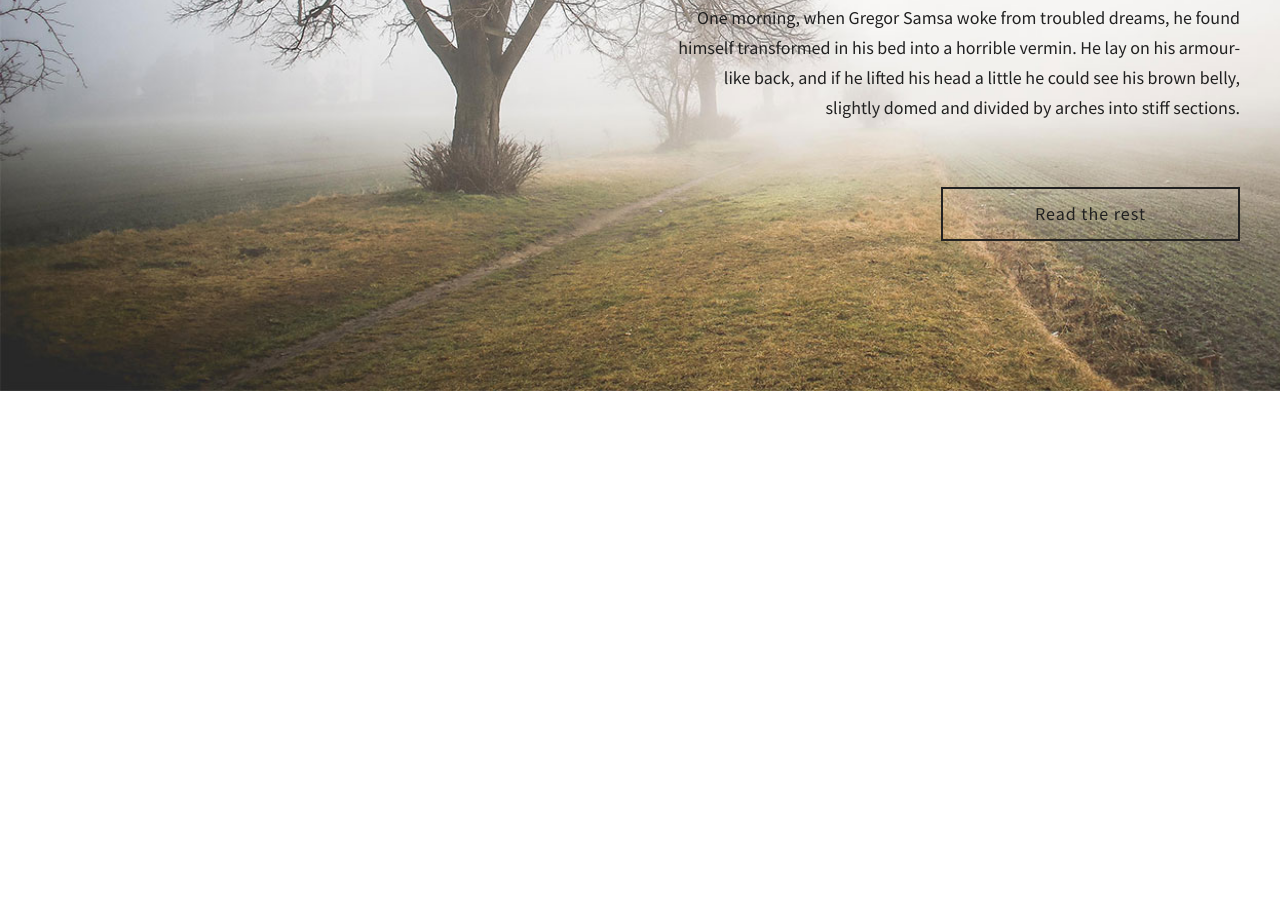
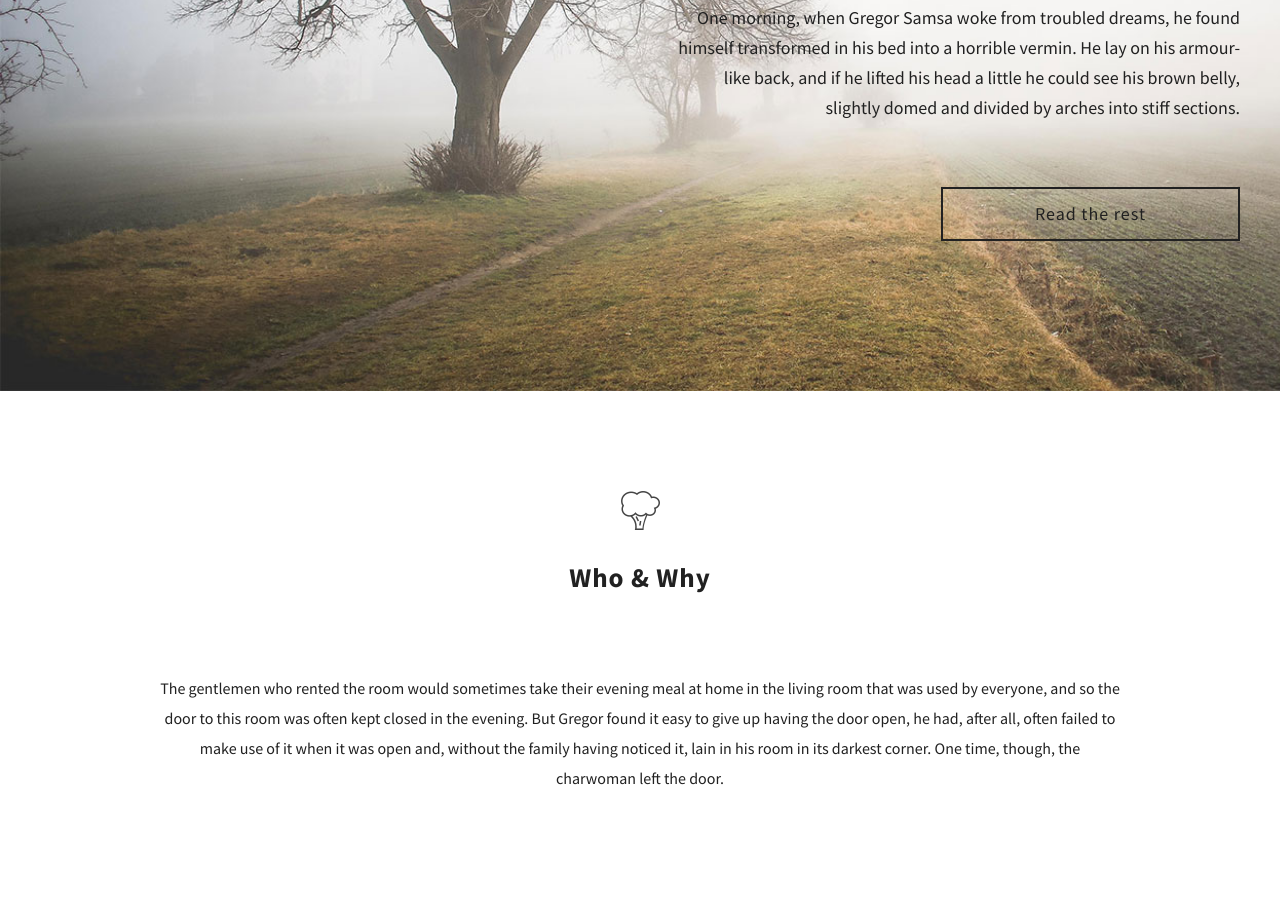
Before and after one commit to IvanMendieta/unicorn, a website: page app/index.html in a window 1280 px wide. Shown: the part 636-1549 px from the top of the page. Before the commit the page ends 1027 px from the top, so only its background shows below. Drawn offline with Linux system fonts and the light colour scheme.

Commit message:
completed the whowhy-section

```diff
--- a/app/assets/css/base/_variables.css
+++ b/app/assets/css/base/_variables.css
@@ -2,3 +2,4 @@ $sourceSansProR: 'Source Sans Pro', sans-serif;
 $sourceSansProB: 'Source Sans Pro', sans-serif;
 $sourceSansProL: 'Source Sans Pro', sans-serif;
 $logoColor: #212121;
+$headingColor: #212121;
--- a/app/assets/css/main.css
+++ b/app/assets/css/main.css
@@ -11,3 +11,5 @@
 @import 'modules/_menu-section';
 @import 'modules/_sep';
 @import 'modules/_btn';
+@import 'modules/_whowhy-section';
+@import 'modules/_margin-top-container';
--- /dev/null
+++ b/app/assets/css/modules/_margin-top-container.css
@@ -0,0 +1,8 @@
+.margin-top-container{
+  margin-top: 100px;
+
+  @mixin atSmall{
+    margin-top: 50px;
+  }
+
+}
--- /dev/null
+++ b/app/assets/css/modules/_whowhy-section.css
@@ -0,0 +1,39 @@
+.whowhy-section{
+
+  &__maintitle{
+    text-align: center;
+    font-size: 1rem;
+    font-family: $sourceSansProR;
+    color: $headingColor;
+    line-height: 30px;
+
+    @mixin atSmall{
+
+    }
+  }
+
+  &__heading{
+    margin-bottom: 81px;
+    margin-top: 23px;
+    color: $headingColor;
+    font-size: 1.6875rem;
+    font-family: $sourceSansProR;
+    letter-spacing: 1px;
+
+    @mixin atSmall{
+      margin-bottom: 41px;
+    }
+  }
+
+
+  &__desc{
+    max-width: 963px;
+    margin: 0 auto;
+    padding-bottom: 120px;
+
+    @mixin atSmall{
+
+    }
+  }
+
+}
--- a/app/index.html
+++ b/app/index.html
@@ -40,6 +40,21 @@
     </div>
   </header>
 
+  <!-- who & why section -->
+  <section class="whowhy-section margin-top-container">
+    <div class="wrapper">
+      <div class="whowhy-section__container">
+        <div class="whowhy-section__maintitle">
+          <img src="assets/img/small-tree.png" alt="small tree"/>
+          <h2 class="whowhy-section__heading">Who &amp; Why</h2>
+            <p class="whowhy-section__desc">
+              The gentlemen who rented the room would sometimes take their evening meal at home in the living room that was used by everyone, and so the door to this room was often kept closed in the evening. But Gregor found it easy to give up having the door open, he had, after all, often failed to make use of it when it was open and, without the family having noticed it, lain in his room in its darkest corner. One time, though, the charwoman left the door.
+            </p>
+        </div>
+      </div>
+    </div>
+  </section>
+
 
 
 
```
Also changed, not shown: app/assets/img/small-tree.png (added), app/dist/build/css/stylesheets.css.
